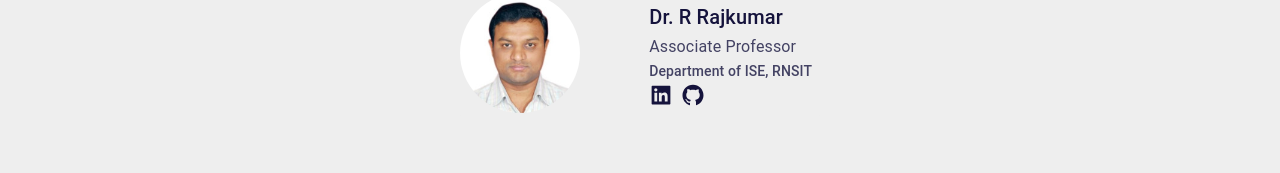
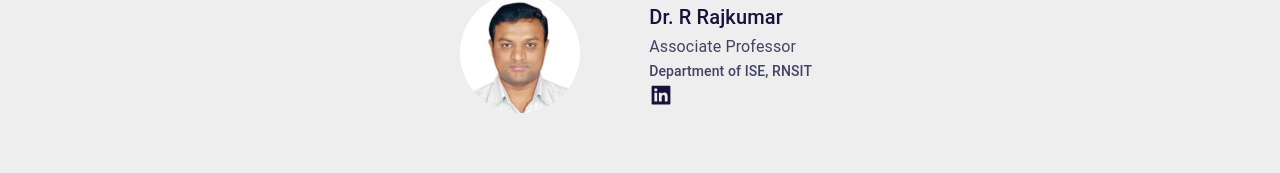
Before and after one commit to apoorvakashi/lung-cancer-web-app, a React (Create React App) app in the folder client/: page /team in a window 1280 px wide. Shown: the part 202-375 px from the top of the page. Built offline with nearby package versions, Linux system fonts and the light colour scheme.

Commit message:
conditionally render github icon

```diff
--- a/client/src/components/Team/MemberCard.js
+++ b/client/src/components/Team/MemberCard.js
@@ -17,7 +17,7 @@ import {
 } from './MemberCardStyle';
 
 const MemberCard = props => {
-  const { image, name, role, place, linkedIn, github } = props.member;
+  const { image, name, role, place, linkedIn } = props.member;
   return (
     <Card sx={cardStyle}>
       <CardMedia component="img" src={`/images/${image}`} sx={cardMediaStyle} />
@@ -35,9 +35,11 @@ const MemberCard = props => {
           <Link href={linkedIn} target="_blank">
             <AiFillLinkedin size="1.5em" color="#15133c" />
           </Link>
-          <Link href={github} target="_blank">
-            <AiFillGithub size="1.5em" color="#15133c" />
-          </Link>
+          {props.member.github && (
+            <Link href={props.member.github} target="_blank">
+              <AiFillGithub size="1.5em" color="#15133c" />
+            </Link>
+          )}
         </CardActions>
       </CardContent>
     </Card>
--- a/client/src/constants/teamMembers.js
+++ b/client/src/constants/teamMembers.js
@@ -4,7 +4,6 @@ export const projectGuide = {
   role: 'Associate Professor',
   place: 'Department of ISE, RNSIT',
   linkedIn: 'https://www.linkedin.com/in/rajkumar14/',
-  github: 'https://github.com/',
 };
 
 export const teamMembers = [
```
